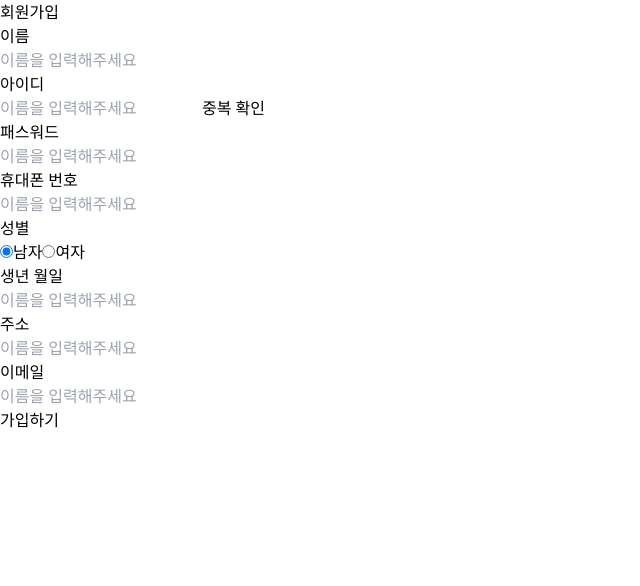
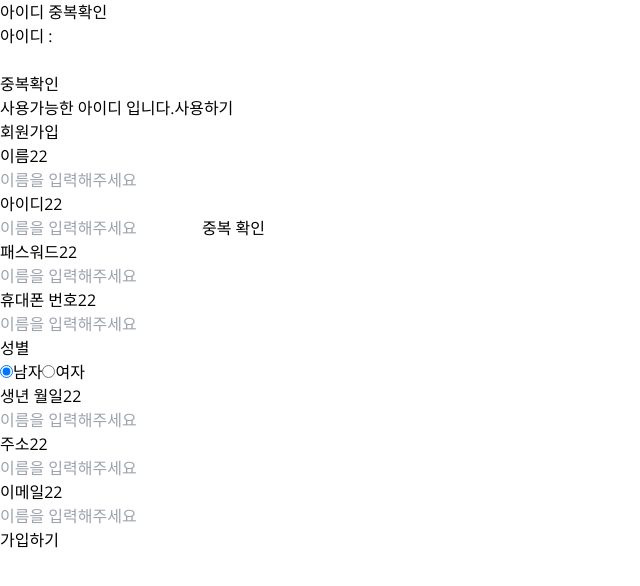
Before and after one commit to kangtae/insta_front, a Next.js app: page /signin in a window 1280 px wide. Shown: the top 586 px of the page, without its empty margins (0-640 px from the left). Built offline with nearby package versions, Linux system fonts and the light colour scheme.

Commit message:
아이디 중복체크 작업

```diff
--- a/next.config.js
+++ b/next.config.js
@@ -1,4 +1,15 @@
 /** @type {import('next').NextConfig} */
-const nextConfig = {}
+const nextConfig = {
+	reactStrictMode: true,
+	swcMinify: true,
+	async rewrites() {
+		return [
+			{
+				source: "/:path*",
+				destination: "http://localhost:8080/:path*",
+			},
+		];
+	},
+}
 
 module.exports = nextConfig
--- a/src/app/signin/page.tsx
+++ b/src/app/signin/page.tsx
@@ -3,6 +3,7 @@ import {SIGNGUP_STATUS} from "./constants"
 import {useState} from "react";
 import {SignUpItem} from "@/components/SignUpItem";
 import axios from "axios";
+import CommonModal from "@/components/CommonModal";
 export default function SignIn(){
 	const [info, setInfo] = useState({
 		name: "",
@@ -24,7 +25,7 @@ export default function SignIn(){
 	const handleSubmit = async (e: any) => {
 		e.preventDefault();
 		try {
-			const response = await axios.post('http://localhost:8080/member/join', info , {
+			const response = await axios.post('http://localhost:3000/member/join', info , {
 				headers: {
 					"Content-Type": "application/json"
 				}
@@ -34,12 +35,13 @@ export default function SignIn(){
 		}
 	}
 	return <div>
+		<CommonModal/>
 		<h1>회원가입</h1>
 		<form onSubmit={handleSubmit}>
 			{SIGNGUP_STATUS.list && <ul>
 				{SIGNGUP_STATUS.list.map((item,idx) => {
-					return <SignUpItem
-						key={idx}
+					return <div key={`id_${idx}`} >
+						<SignUpItem
 							title={item.title}
 							inputKey={ item.key}
 							type={item.type}
@@ -48,6 +50,7 @@ export default function SignIn(){
 							info={info}
 							handleChange={handleChange}
 						/>
+					</div>
 				})}
 			</ul>}
 			<button type="submit">가입하기</button>
--- /dev/null
+++ b/src/components/CommonModal.tsx
@@ -0,0 +1,41 @@
+import CommonInput from "@/components/CommonInput";
+import {useState} from "react";
+import axiosInstance from "@/lib/axiosInstance";
+
+/*type Props= {
+	inputKey: string,
+	inputType: string,
+	placeholder: string,
+	handleChange: (key: string, value: string) => void;
+}*/
+
+
+export default function CommonModal() {
+	const [id, setId] = useState("");
+	const handleChange = (value : string) => {
+		setId(value);
+	}
+
+/*	const handleSubmit = async (e: any) => {
+		try {
+			await axiosInstance.get()
+		}
+	}*/
+	return (<>
+		<h3>아이디 중복확인</h3>
+		<article>
+			아이디 :
+			<div>
+				<CommonInput
+					inputType={"text"}
+					handleChange={handleChange}
+				/>
+			</div>
+			<button type="button">중복확인</button>
+		</article>
+		<div>
+			사용가능한 아이디 입니다.
+			<button>사용하기</button>
+		</div>
+	</>);
+}
--- a/src/components/SignUpItem.tsx
+++ b/src/components/SignUpItem.tsx
@@ -10,16 +10,15 @@ type Props= {
 	inputKey: string,
 	type: string,
 	info: {},
-	key: number
 }
 export const SignUpItem = (props: Props) => {
-	const {handleChange, title ,type, inputKey, placeholder, options, info } = props;
+	const {handleChange, title ,type, inputKey, placeholder, options, info, key } = props;
 	if(type === "radio"){
 		return <li>
 			<h2>{title}</h2>
 			{options.map(item => {
 				return <CommonRadio
-					Key={item.id}
+					key={item.id}
 					inputKey={inputKey}
 					name={item.name}
 					defaultValue={info.gender}
@@ -30,7 +29,7 @@ export const SignUpItem = (props: Props) => {
 		</li>
 	}
 	return <li>
-		<h2>{title}</h2>
+		<h2>{title}22</h2>
 		<CommonInput
 			inputKey={inputKey}
 			inputType={type}
```
Lines whose indentation alone changed are shown as unchanged.
